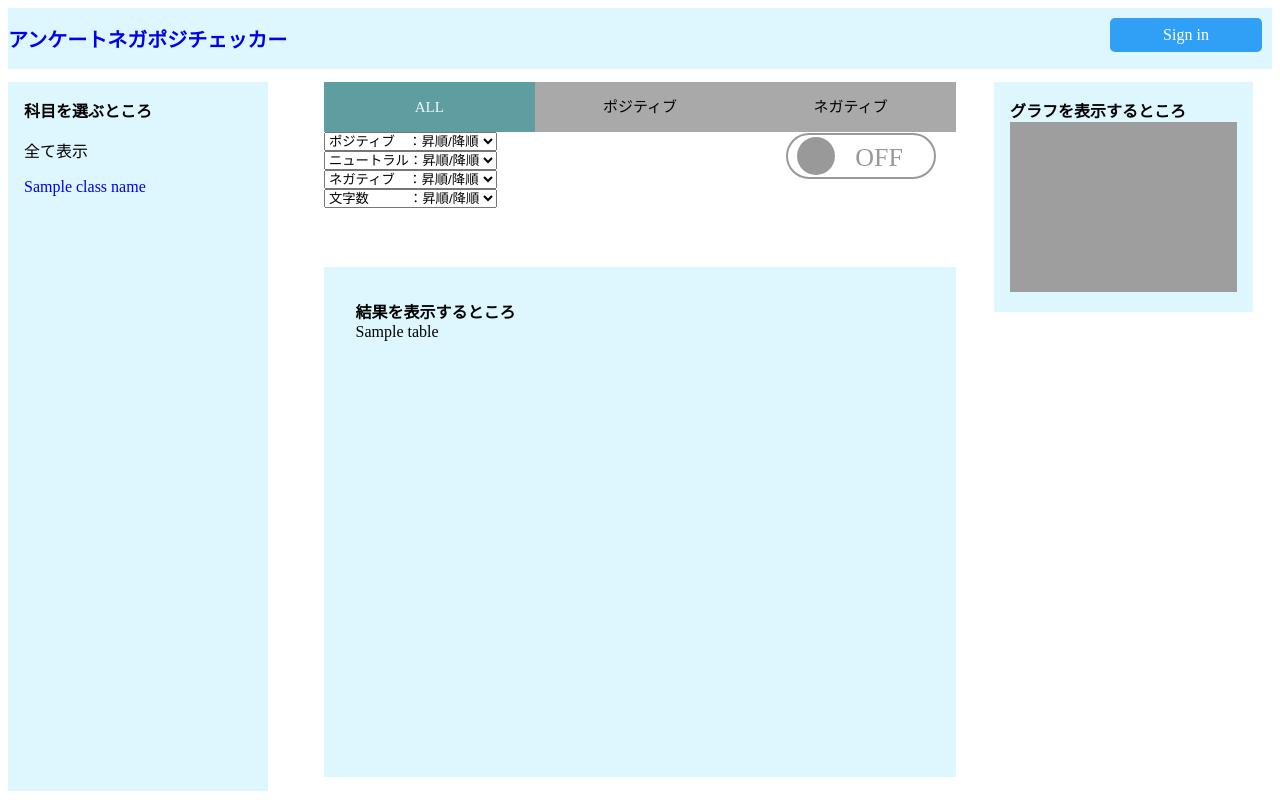
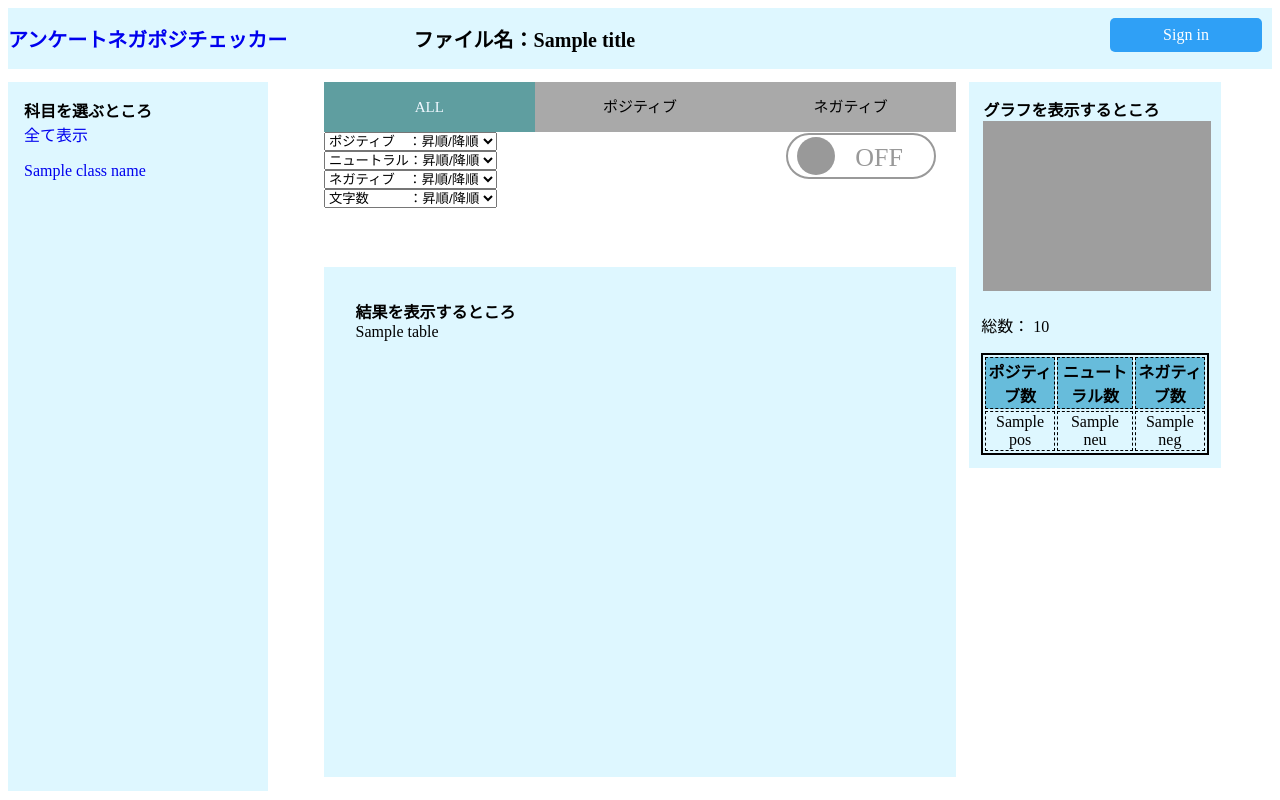
Before and after one commit to emm93892/flask, a Flask app: template templates/surveyed.html in a window 1280 px wide. Run offline with Flask 2, Linux system fonts and the light colour scheme; the template is opened without the code that fills it: most values are stand-ins (such as "Sample title", 1, 10 or a date in 2020); parts of the project's set-up code (start-up, migrations or seed data) failed here and were passed over.

Commit message:
add files

```diff
--- a/main.py
+++ b/main.py
@@ -7,6 +7,7 @@ app = Flask(__name__)
 
 app.register_blueprint(CircleGraph.app)
 
+
 @app.route('/')
 def index():
     return render_template('index.html')
@@ -14,7 +15,8 @@ def index():
 
 @app.route('/surveyed', methods=["GET"])
 def surveyed():
-    return render_template('surveyed.html', className=file.className_list, table=html_parser.soup)
+    return render_template('surveyed.html', className=file.className_list, table=html_parser.soup,
+                           Neu=file.Neu_count, Pos=file.Pos_count, Neg=file.Neg_count, title=file.csv_file_path)
 
 
 @app.route('/mypage')
--- a/static/script.js
+++ b/static/script.js
@@ -19,6 +19,13 @@ $('.table').tablesorter();
         });
     });
 
+$('.table').tablesorter();
+    $('.sort4').on('change', function() {
+        $('.table').tablesorter({
+            sortList: [ this.value ? this.value.split(',') : [0, 0] ]
+        });
+    });
+
 $(function(){
     $('#className_list a').click(function (){
        var get_class = $(this).attr('class');
@@ -29,3 +36,12 @@ $('.table').tablesorter();
        $('.table tbody tr[class="' + get_class + '"]').show()
     })
 })
+
+$(function () {
+    $('.all_apply').click(function () {
+        $('.table thead').hide()
+       $('.table tbody tr').hide()
+        $('.table thead').show()
+       $('.table tbody tr').show()
+    })
+})
--- a/static/style.css
+++ b/static/style.css
@@ -31,6 +31,9 @@
     }
     a {
         text-decoration: none;
+    }
+    .title{
+      margin-left: 10%;
     }
 /* Header End */
 
@@ -238,20 +241,26 @@
             float         : left;
             width         : 18%;
 	        height        : auto;
-            padding-top   : 1%;
-            padding-left  : 3%;
+            padding       : 1%;
+            margin-top    : 1%;
+            margin-left   : 1%;
+            background    : #def7ff;
         }
         /* GraphArea Start */
             .Graph {
                 width       : 100%;
                 height      : 40%;
-                background  : #def7ff;
-                padding     : 1rem;
+                padding     : 1%;
             }
             .img img {
                 width     :100%;
             }
         /* GraphArea End */
+        /* TotalNumberTable Start*/
+            .box3 table{
+
+            }
+        /* TotalNumberTable End */
     /* box3 End */
 
     /* list */
--- a/templates/header.html
+++ b/templates/header.html
@@ -4,6 +4,7 @@
         <div class="site-header__start">
           <a href="#" class="brand">アンケートネガポジチェッカー</a>
         </div>
+          <div class="title brand"><b>ファイル名：{{ title }}</b></div>
         <div class="site-header__end">
           <a class="button" href="/mypage">Sign in</a>
         </div>
--- a/templates/layout.html
+++ b/templates/layout.html
@@ -4,8 +4,8 @@
     <div class="box1">
     <!-- SelectSubject Start -->
         <div class="SelectSubject">
-            <b>科目を選ぶところ</b>
-            <p>全て表示</p>
+            <b>科目を選ぶところ</b><br>
+            <a class="all_apply" href="#">全て表示</a>
             {% block className_block %}
             {% endblock %}
         </div>
@@ -36,7 +36,7 @@
     <div class="box4">
     <!-- PullDown Start -->
         <div class="sort">
-            <!-- PercentSort PullDown Start -->
+            <!-- PercentSort PullDown  -->
                 <div class="Pos_PercentSort">
                     <select class="sort1">
                         <option value="">ポジティブ　：昇順/降順</option>
@@ -60,12 +60,12 @@
                 </div>
             <!-- PercentSort PullDown End -->
 
-            <!-- WordCountSort PullDown Start -->
+            <!-- WordCountSort PullDown  -->
                 <div class="WordCountSort">
                     <select class="sort4">
                         <option value="">文字数　　　：昇順/降順</option>
-                        <option value="Asc">文字数　　　：昇順</option>
-                        <option value="Desc">文字数　　　：降順</option>
+                        <option value="1,0">文字数　　　：昇順</option>
+                        <option value="1,1">文字数　　　：降順</option>
                     </select>
                 </div>
             <!-- WordCountSort PullDown End -->
@@ -101,4 +101,22 @@
             </div>
         </div>
     <!-- GraphArea End -->
+
+    <!-- Total number table -->
+        <div class="table">
+            <p>総数： {{ Neu+Pos+Neg }}</p>
+            <table>
+                <thead>
+                    <tr>
+                        <th>ポジティブ数</th>
+                        <th>ニュートラル数</th>
+                        <th>ネガティブ数</th>
+                    </tr>
+                </thead>
+                <tbody>
+                {% block TotalNumberTable %}
+                {% endblock %}
+                </tbody>
+            </table>
+        </div>
     </div>
--- a/templates/surveyed.html
+++ b/templates/surveyed.html
@@ -28,3 +28,11 @@
   <script type="text/javascript" src="../static/jquery.metadata.js"></script>
   <script type="text/javascript" src="../static/script.js"></script>
 {% endblock %}
+
+{% block TotalNumberTable %}
+    <tr>
+        <td>{{ Pos }}</td>
+        <td>{{ Neu }}</td>
+        <td>{{ Neg }}</td>
+    </tr>
+{% endblock %}
```
Also changed, not shown: CircleGraph.py (+3 -18 lines), file.py (+13 -0 lines), html_parser.py (+6 -1 lines). Lines whose indentation alone changed are shown as unchanged.
